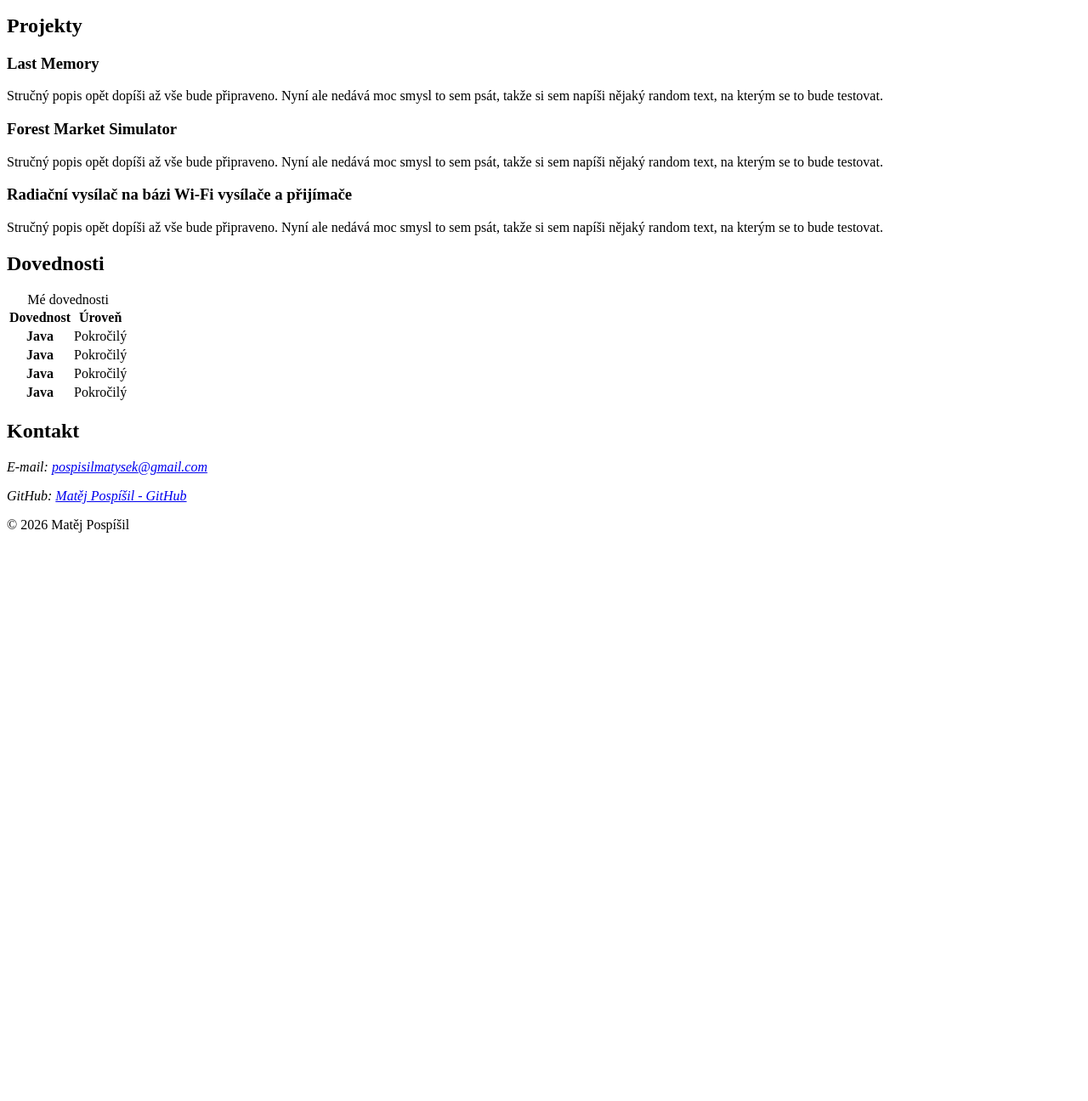
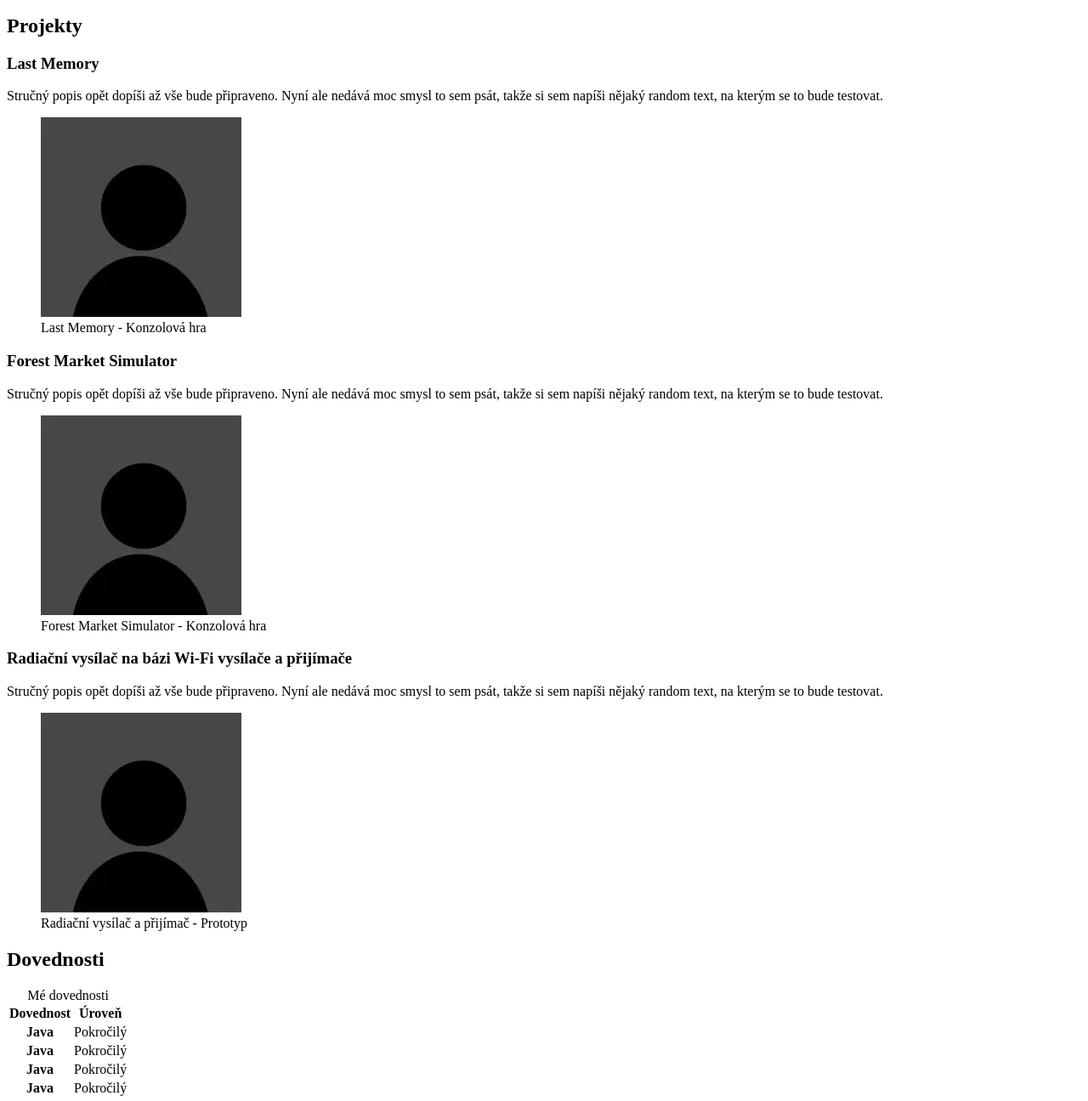
Before and after one commit to Maktisek/osobni-stranka, a plain HTML site: page index.html in a window 1280 px wide. Shown: the part 555-1851 px from the top of the page at 85% size. Before the commit the page ends 1198 px from the top, so only its background shows below. Drawn offline with Linux system fonts and the light colour scheme.

Commit message:
feat: přidány výplňové fotografie pod jednotlivé projekty

```diff
--- a/index.html
+++ b/index.html
@@ -50,6 +50,10 @@
                 Nyní ale nedává moc smysl to sem psát, takže si sem napíši
                 nějaký random text, na kterým se to bude testovat.
             </p>
+            <figure>
+                <img alt="Názorná ukázka Last Memory" src="img/portret.webp">
+                <figcaption>Last Memory - Konzolová hra</figcaption>
+            </figure>
         </article>
 
         <article class="card">
@@ -59,6 +63,10 @@
                 Nyní ale nedává moc smysl to sem psát, takže si sem napíši
                 nějaký random text, na kterým se to bude testovat.
             </p>
+            <figure>
+                <img alt="Názorná ukázka Forest Market Simulator" src="img/portret.webp">
+                <figcaption>Forest Market Simulator - Konzolová hra</figcaption>
+            </figure>
         </article>
 
         <article class="card">
@@ -68,6 +76,10 @@
                 Nyní ale nedává moc smysl to sem psát, takže si sem napíši
                 nějaký random text, na kterým se to bude testovat.
             </p>
+            <figure>
+                <img alt="Názorná ukázka vysílače a přijímače" src="img/portret.webp">
+                <figcaption>Radiační vysílač a přijímač - Prototyp</figcaption>
+            </figure>
         </article>
     </section>
 
```
